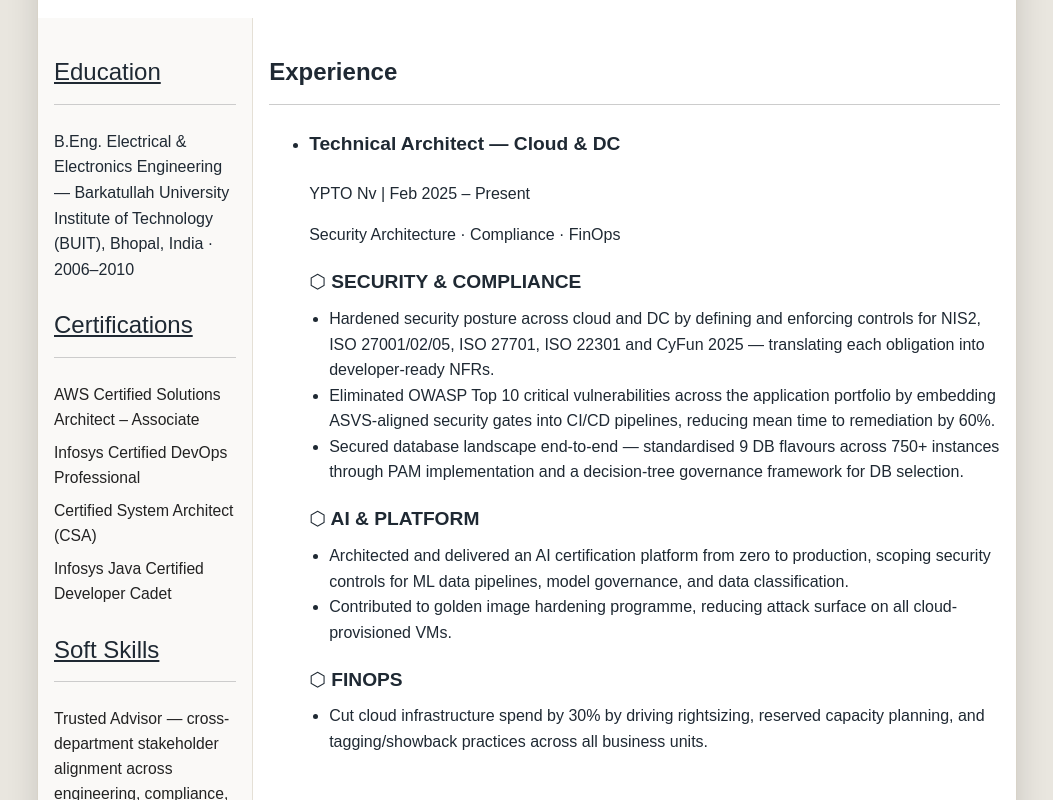
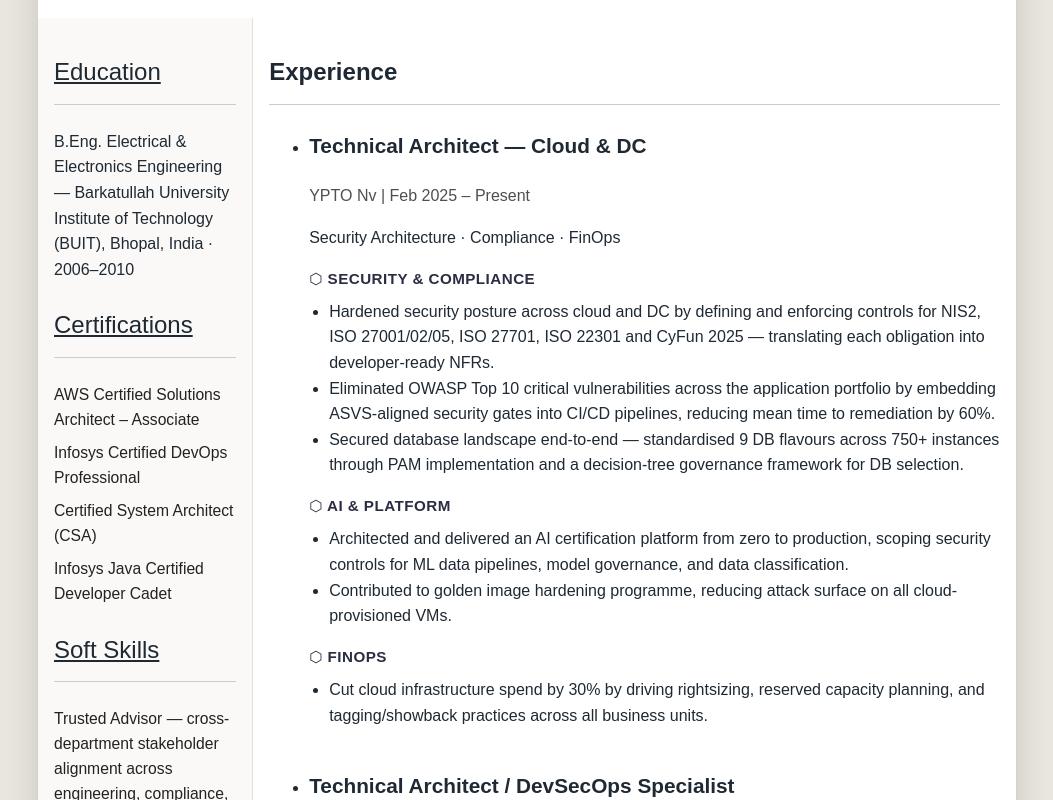
Before and after one commit to SnehilBelekar/snehilbelekar.github.io, a Vue app: page / in a window 1280 px wide. Shown: the part 1320-2120 px from the top of the page, without its empty margins (129-1182 px from the left). Built offline with nearby package versions, Linux system fonts and the light colour scheme.

Commit message:
refactor(experience): use h4 for responsibility subheadings and improve heading hierarchy styling

```diff
--- a/src/styles/main.css
+++ b/src/styles/main.css
@@ -150,6 +150,28 @@ section h2 {
   list-style-type: disc;
   padding-left: 20px;
   margin-top: 0.5em;
+}
+
+.experience-item > h3 {
+  font-size: 1.3em;
+  font-weight: 700;
+  margin-bottom: 0.2em;
+}
+
+.experience-item > h4 {
+  font-size: 1em;
+  font-weight: 500;
+  color: #4f4f4f;
+  margin-bottom: 0.8em;
+}
+
+.experience-item div h4 {
+  font-size: 0.95em;
+  font-weight: 700;
+  letter-spacing: 0.03em;
+  text-transform: uppercase;
+  margin: 1rem 0 0.35rem;
+  color: #2b2d42;
 }
 
 .project-item p {
--- a/src/utils/formatters.ts
+++ b/src/utils/formatters.ts
@@ -18,8 +18,8 @@ export const formatSummary = (summaryString: string | undefined): string => {
                     html += `<ul>${currentList.map(item => `<li>${item}</li>`).join('')}</ul>`;
                     currentList = [];
                 }
-                // Add section title as a heading
-                html += `<h3>${line}</h3>`;
+                // Add section title as a sub-heading for clearer hierarchy
+                html += `<h4>${line}</h4>`;
             } else {
                 // Add to current list
                 currentList.push(line);
```
